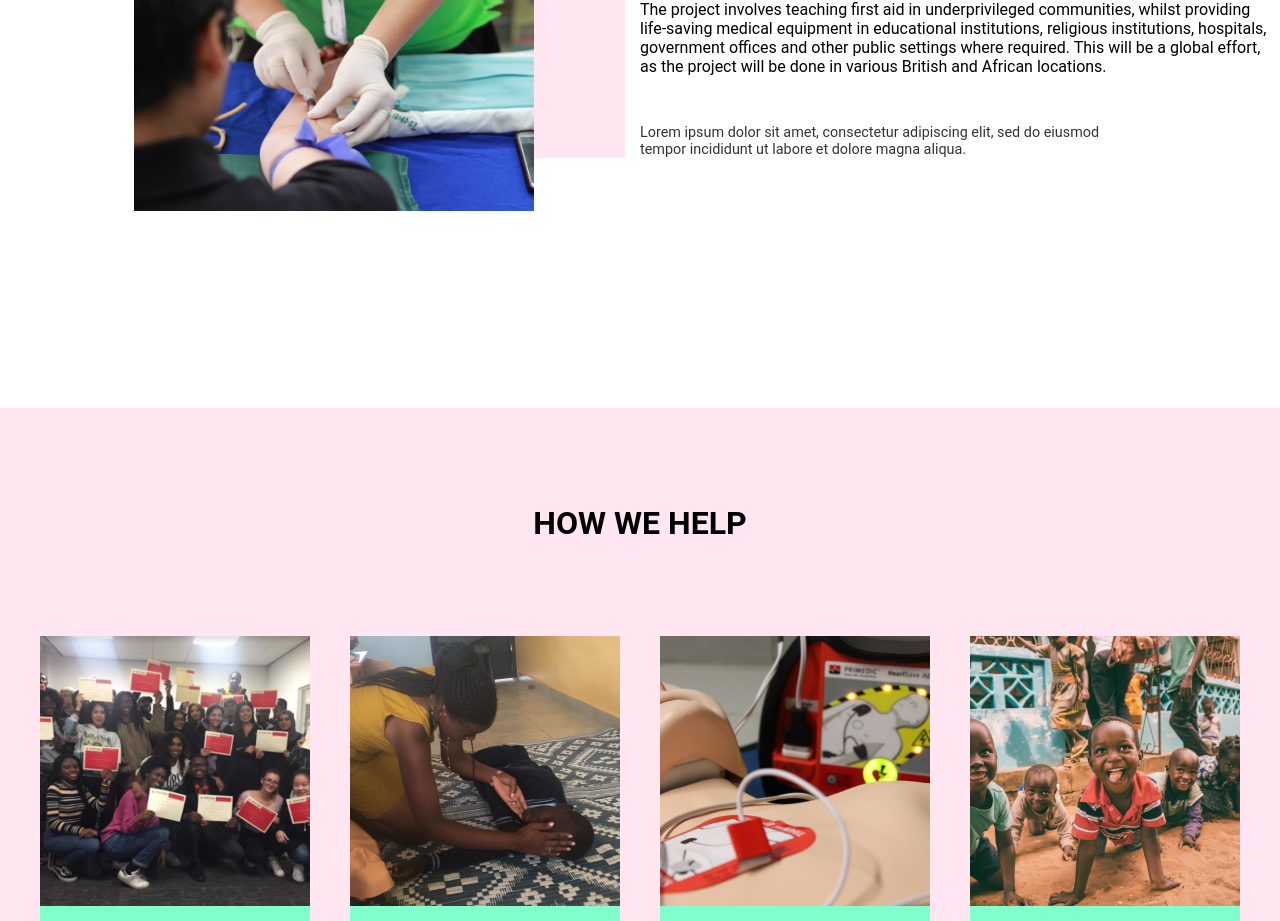
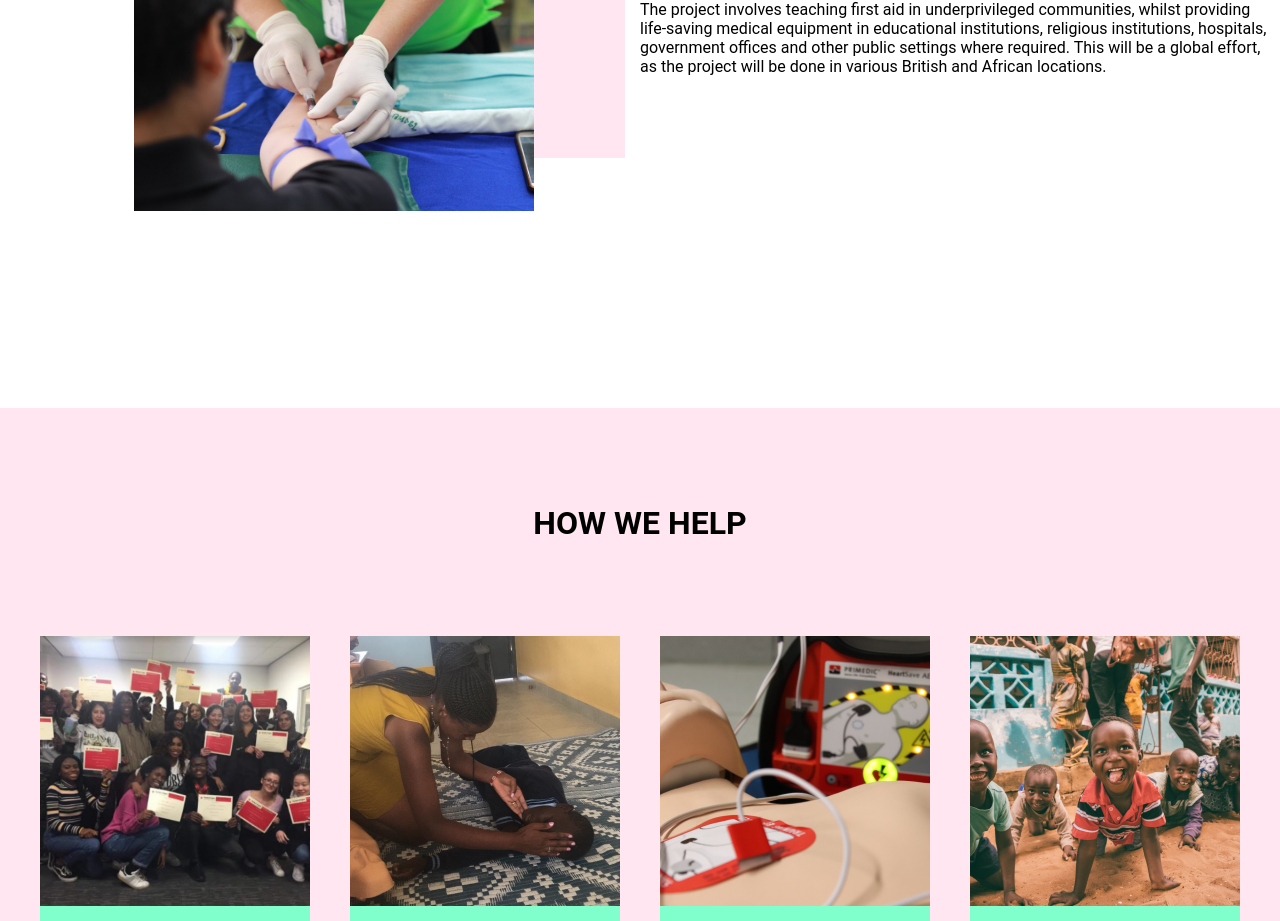
Before and after one commit to SuperMayy/fpwebsite2021, a React (Create React App) app in the folder frontend/: page / in a window 1280 px wide. Shown: the part 1000-1921 px from the top of the page. Built offline with nearby package versions, Linux system fonts and the light colour scheme.

Commit message:
version one of 2021 site

```diff
--- a/frontend/src/components/Home/HomePageInfo.js
+++ b/frontend/src/components/Home/HomePageInfo.js
@@ -16,9 +16,9 @@ const HomePageInfo = () => {
                     <p className="info-main">
                     The project involves teaching first aid in underprivileged communities, whilst providing life-saving medical equipment in educational institutions, religious institutions, hospitals, government offices and other public settings where required. This will be a global effort, as the project will be done in various British and African locations.
                     </p>
-                    <p className="info-sub">
+                    {/* <p className="info-sub">
                         Lorem ipsum dolor sit amet, consectetur adipiscing elit, sed do eiusmod <br></br> tempor incididunt ut labore et dolore magna aliqua.
-                    </p>
+                    </p> */}
                 </div>
             </div>
         </div>
```
Also changed, not shown: 1 other file (tests, documents, lock files or other folders).
